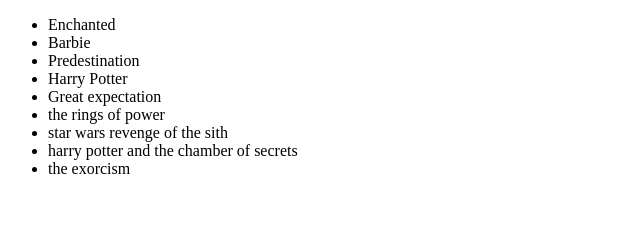
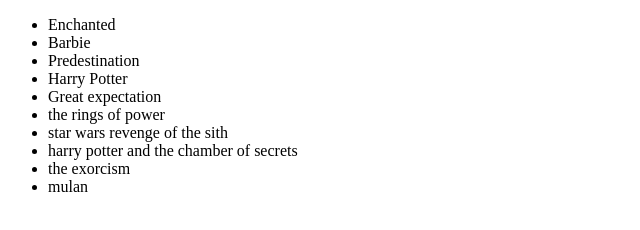
Before and after one commit to tiffjai/my-github-repo, a plain HTML site: page index.html in a window 1280 px wide. Shown: the full height of the page, 0-640 px from the left. Drawn offline with Linux system fonts and the light colour scheme.

Commit message:
new branch movie added

```diff
--- a/index.html
+++ b/index.html
@@ -18,6 +18,8 @@
     <li>star wars revenge of the sith</li>
     <li>harry potter and the chamber of secrets</li>
     <li>the exorcism</li>
+
+    <li>mulan</li>
    </ul>
 </body>
 </html>
```
